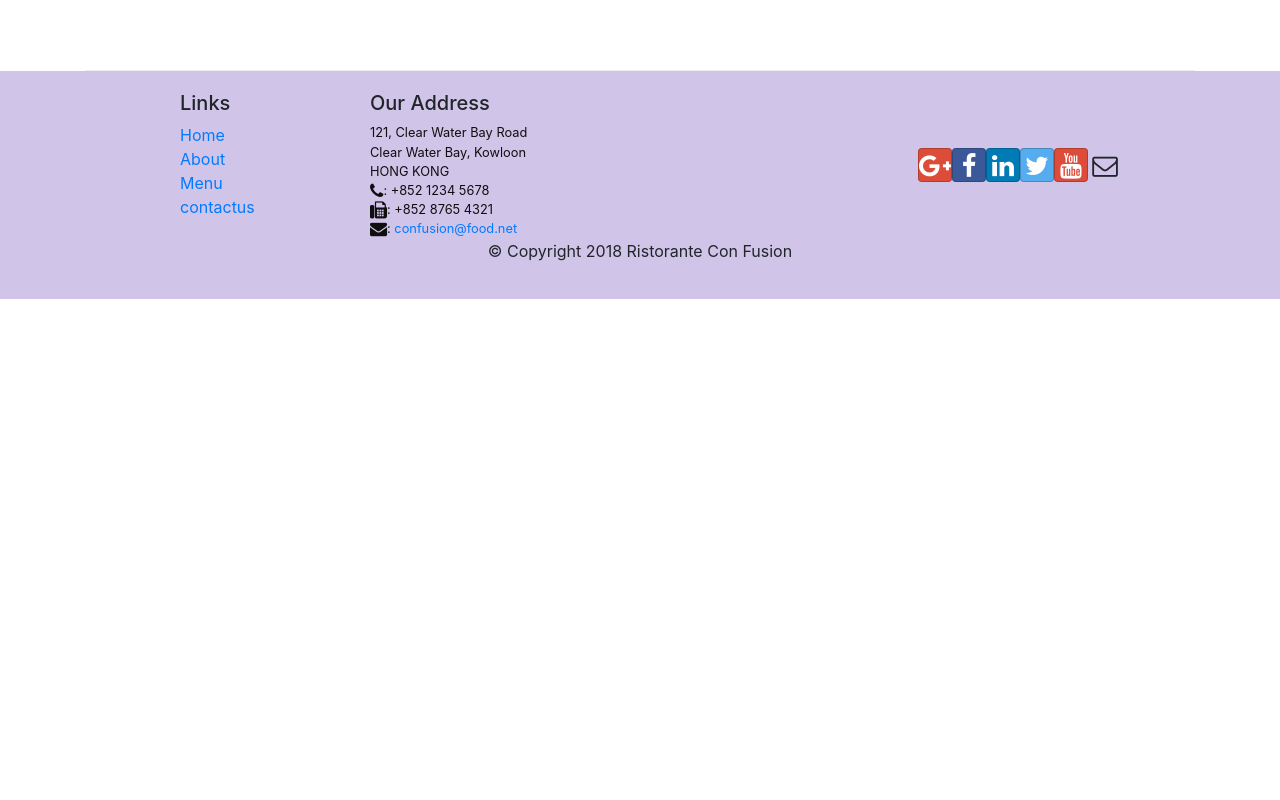
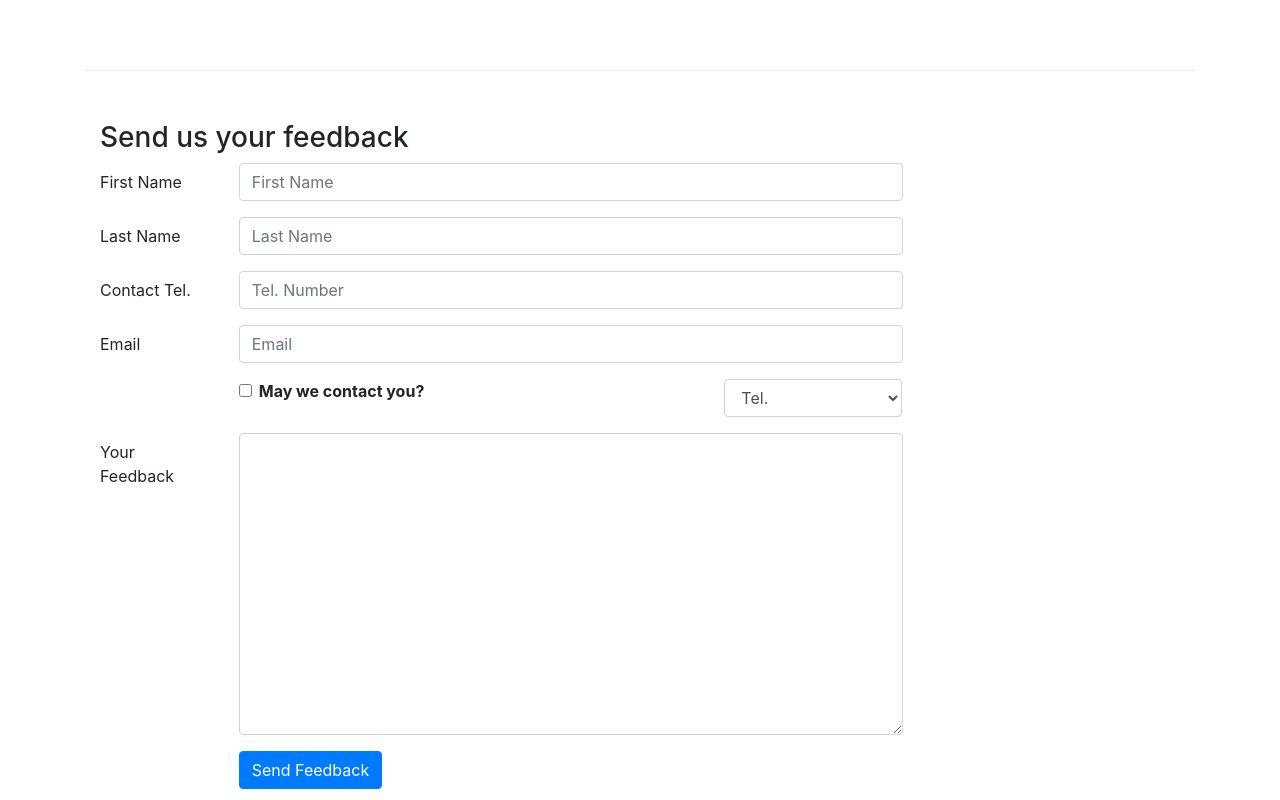
Before and after one commit to tanusgit/CourseReact, a React (Create React App) app in the folder kitchenApp/confusion/: page /contactus in a window 1280 px wide. Shown: the part 760-1560 px from the top of the page. Before the commit the page ends 1059 px from the top, so only its background shows below. Built offline with nearby package versions, Linux system fonts and the light colour scheme.

Commit message:
added contact form

```diff
--- a/kitchenApp/confusion/src/components/contact.js
+++ b/kitchenApp/confusion/src/components/contact.js
@@ -1,7 +1,41 @@
-import React from 'react';
-import { Breadcrumb, BreadcrumbItem } from 'reactstrap';
+import React, { Component } from 'react';
+import { Breadcrumb, BreadcrumbItem, Button, Form, FormGroup, Label, Input, Col} from 'reactstrap';
 import { Link } from 'react-router-dom';
-function Contact(props) {
+class Contact extends Component {
+
+    constructor(props){
+        super(props);
+
+        this.state = {
+            firstname: '',
+            lastname: '',
+            telnum: '',
+            email: '',
+            agree: false,
+            contactType: 'Tel.',
+            message: ''
+        }
+        this.handleSubmit= this.handleSubmit.bind(this);
+        this.handleInputChange= this.handleInputChange.bind(this);
+    }
+
+    handleInputChange(event){
+        const target = event.target;
+        const value = target.type ==='checkbox' ? target.checked : target.value;
+        const name = target.name;
+        this.setState({
+            [name]: value
+        });
+
+    }
+
+    handleSubmit(event){
+        console.log("current state is " + JSON.stringify(this.state));
+        alert("current state is " + JSON.stringify(this.state));
+        event.preventDefault();
+
+    }
+    render(){
         return(
 
             <div className="container">
@@ -41,8 +75,92 @@
                         </div>
                     </div>
                 </div>
+                <div className="row row-content">
+                    <div className="col-12">
+                        <h3>Send us your feedback</h3>
+                    </div>
+                    <div className="col-12 col-md-9">
+                        <Form onSubmit type= {this.handleSubmit}>
+                            <FormGroup row>
+                                <Label htmlFor="firstname" md={2}>First Name</Label>
+                                <Col md={10}>
+                                    <Input type="text" id="firstname" name="firstname"
+                                    placeholder="First Name"
+                                    value={this.state.firstname}
+                                    onChange={this.handleSubmit}/>
+                                </Col>
+                            </FormGroup>
+                            <FormGroup row>
+                                <Label htmlFor="lastname" md={2}>Last Name</Label>
+                                <Col md={10}>
+                                    <Input type="text" id="lastname" name="lastname"
+                                    placeholder="Last Name"
+                                    value={this.state.lastname}
+                                     onChange={this.handleSubmit}/>
+                                </Col>
+                            </FormGroup>
+                            <FormGroup row>
+                                <Label htmlFor="telnum" md={2}>Contact Tel.</Label>
+                                <Col md={10}>
+                                    <Input type="tel" id="telnum" name="telnum"
+                                    placeholder="Tel. Number"
+                                    value={this.state.telnum}
+                                    onChange={this.handleSubmit}/>
+                                </Col>
+                            </FormGroup>
+                            <FormGroup row>
+                                <Label htmlFor="email" md={2}>Email</Label>
+                                <Col md={10}>
+                                    <Input type="email" id="email" name="email"
+                                    placeholder="Email"
+                                    value={this.state.email}
+                                    onChange={this.handleSubmit}/>
+                                </Col>
+                            </FormGroup>
+                            <FormGroup row>
+                                <Col md={{size: 6, offset: 2}}>
+                                    <FormGroup check>
+                                        <Label check>
+                                           <Input type="checkbox" name="agree"
+                                           checked={this.state.agree}
+                                           onChange={this.handleSubmit}/>{' '}
+                                           <strong>May we contact you?</strong>
+
+                                        </Label>
+                                    </FormGroup>
+                                </Col>
+                                <Col md={{size: 3, offset: 1}}>
+                                    <Input type = "select" name= "contactType"
+                                    value={this.state.contactType}
+                                    onChange={this.handleSubmit}>
+                                    <option>Tel.</option>
+                                    <option>Email</option>
+                                    </Input>
+                                </Col>
+                            </FormGroup>
+                            <FormGroup row>
+                                <Label htmlFor="message" md={2}>Your Feedback</Label>
+                                <Col md={10}>
+                                    <Input type="textarea" id="message" name="message"
+                                   rows="12"
+                                    value={this.state.message}
+                                    onChange={this.handleSubmit}/>
+                                </Col>
+                            </FormGroup>
+                            <FormGroup row>
+                                <Col md={{size:10, offset: 2}}>
+                                    <Button type="submit" color="primary">
+                                        Send Feedback
+                                    </Button>
+                                </Col>
+                                </FormGroup>
+                        </Form>
+                    </div>
+                </div>
             </div>
         );
     }
 
+}
+
 export default Contact;
```
Lines whose indentation alone changed are shown as unchanged.
